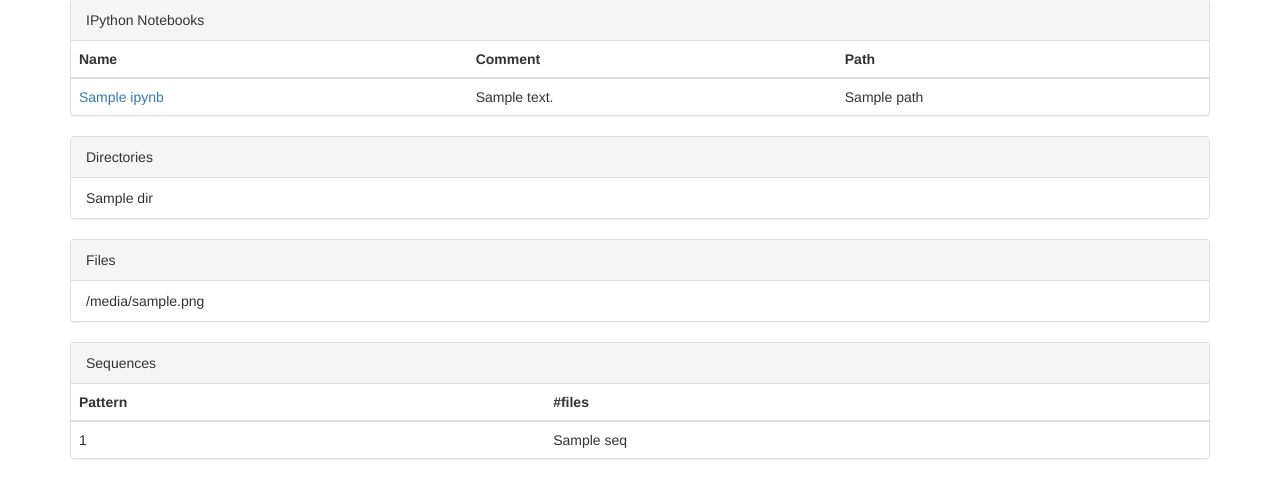
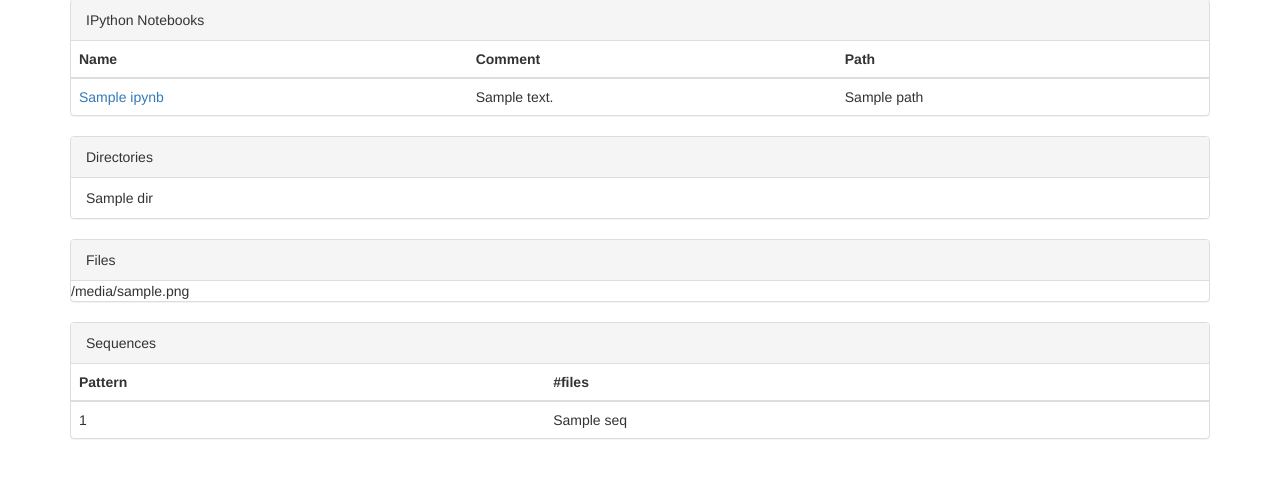
Before and after one commit to kenbeese/DataProcessor, a Python web app: template server/templates/run.html in a window 1280 px wide. Shown: the part 266-764 px from the top of the page. Run offline with Jinja, Linux system fonts and the light colour scheme; the template is opened without the code that fills it: most values are stand-ins (such as "Sample title", 1, 10 or a date in 2020); some libraries are stand-ins or nearby versions.

Commit message:
Use row class

```diff
--- a/server/templates/files.html
+++ b/server/templates/files.html
@@ -11,11 +11,11 @@
 {% if files %}
 <div class="panel panel-default">
   <div class="panel-heading">Files</div>
-  <ul class="list-group">
+  <div class="row">
     {% for fn in files %}
-    <li class="list-group-item">{{fn|e}}</td>
+    <div class="col-md-2">{{fn|e}}</div>
     {% endfor %}
-  </ul>
+  </div>
 </div>
 {% endif %}
 {% if sequences %}
```
